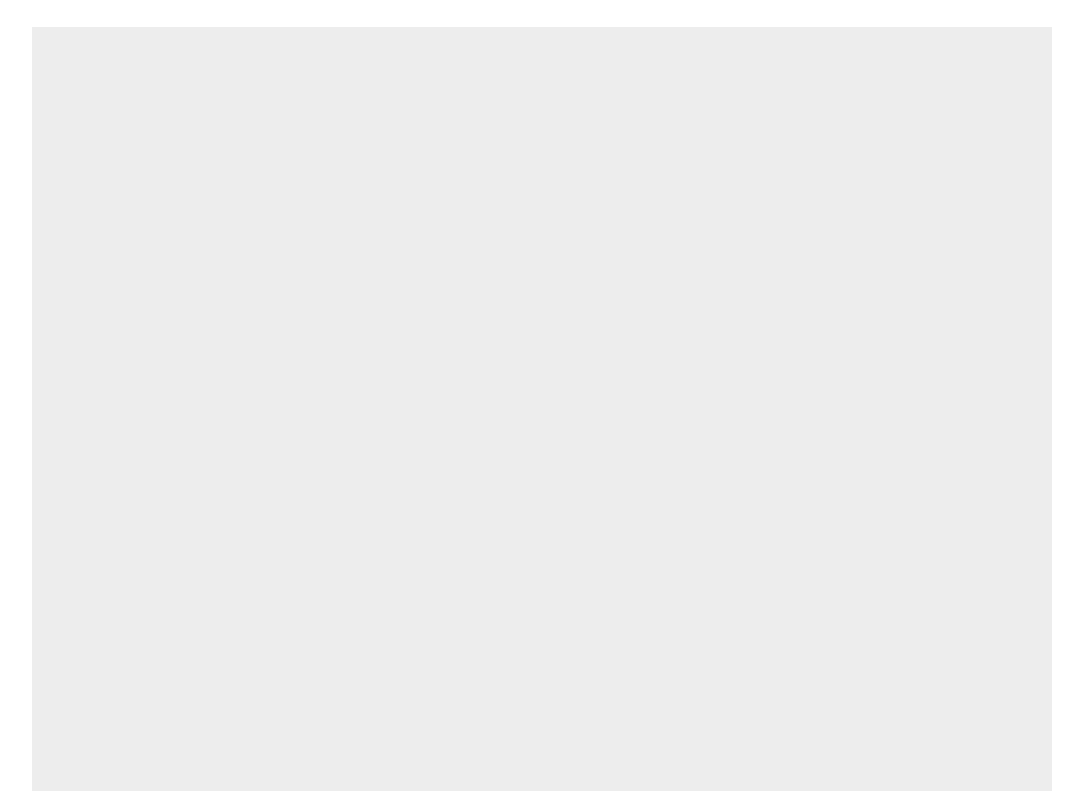
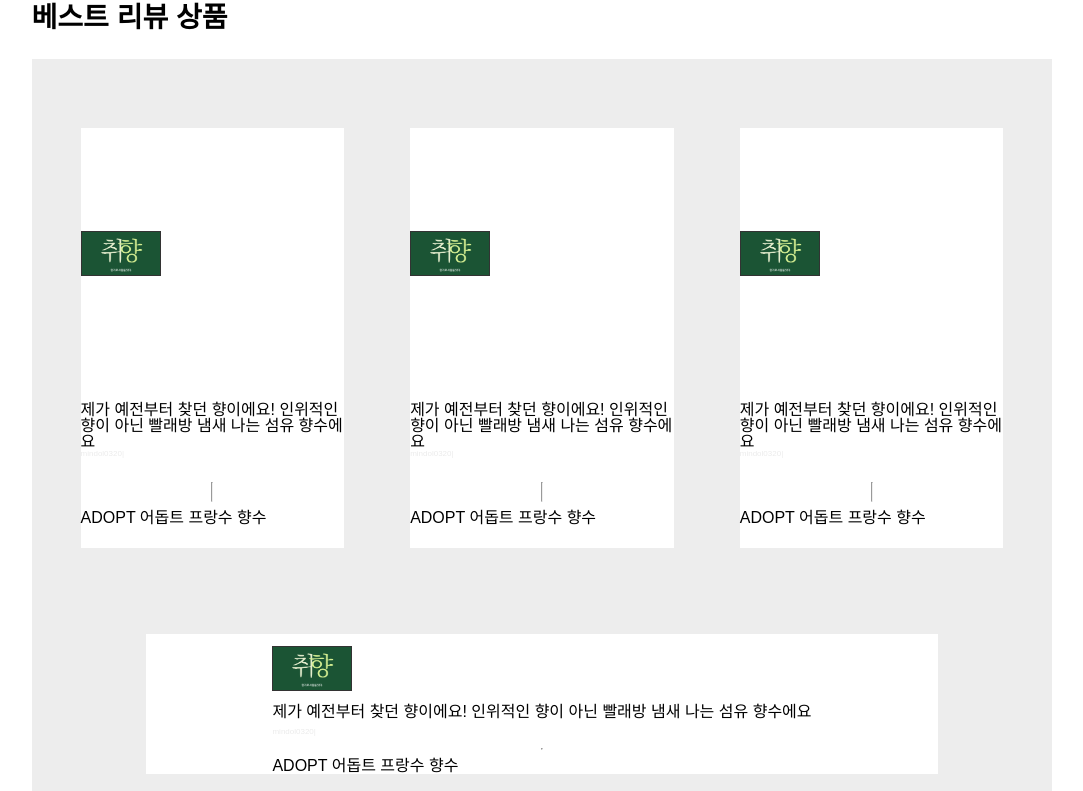
Before and after one commit to prefragrance/prefragrance-client, a React (Create React App) app: page / in a window 1280 px wide. Shown: the part 1389-2180 px from the top of the page, without its empty margins (98-1181 px from the left). Built offline with nearby package versions, Linux system fonts and the light colour scheme; a web font is replaced by a local one.

Commit message:
Fix: 베스트 리뷰 상품 렌더링 문제 해결

```diff
--- a/src/components/HomePage/BestReview/BestReview.jsx
+++ b/src/components/HomePage/BestReview/BestReview.jsx
@@ -2,7 +2,6 @@ import React from 'react';
 import ReviewBox from './ReviewBox';
 import styled from 'styled-components';
 
-const BestReview = () => {
 const RAW_DATA = [
   {
     product_id: 1,
@@ -72,6 +71,7 @@ const BestReview = () => {
   },
 ];
 
+const BestReview = () => {
   return (
     <BestReviewSection>
       <Header>
@@ -79,16 +79,14 @@ const BestReview = () => {
       </Header>
       <Body>
         <ColumnSection>
-          {RAW_DATA &&
-            RAW_DATA.slice(0, 3).map(obj => {
-              <ReviewBox key={obj.product_id} {...obj} />;
-            })}
+          {RAW_DATA.slice(0, 3).map(obj => (
+            <ReviewBox key={obj.product_id} {...obj} />
+          ))}
         </ColumnSection>
         <RowSection>
-          {RAW_DATA &&
-            RAW_DATA.slice(3).map(obj => {
-              <ReviewBox key={obj.product_id} {...obj} />;
-            })}
+          {RAW_DATA.slice(3).map(obj => (
+            <ReviewBox key={obj.product_id} {...obj} />
+          ))}
         </RowSection>
       </Body>
     </BestReviewSection>
@@ -96,8 +94,9 @@ const BestReview = () => {
 };
 
 const BestReviewSection = styled.div`
-  height: 1000px;
-  margin: 0 5.6rem;
+  height: 100%;
+  margin: 5.6rem;
+  margin-top: 2rem;
   display: grid;
   grid-template-rows: 50px auto;
   gap: 1rem;
@@ -120,6 +119,7 @@ const Body = styled.div`
   grid-template-rows: repeat(2, 1fr);
   background-color: #ededed;
   gap: 1rem;
+  padding: 1rem;
 `;
 
 const ColumnSection = styled.div`
--- a/src/components/HomePage/BestReview/ReviewBox/index.jsx
+++ b/src/components/HomePage/BestReview/ReviewBox/index.jsx
@@ -30,10 +30,12 @@ const ReviewSection = styled.div`
   height: 80%;
   width: 80%;
   background: ${COLOR.white};
+  margin: auto;
 `;
 
 const Img = styled.img`
   border: 1px solid ${COLOR.black};
+  width: 5rem;
 `;
 
 const InfoSection = styled.div`
```
Lines whose indentation alone changed are shown as unchanged.
